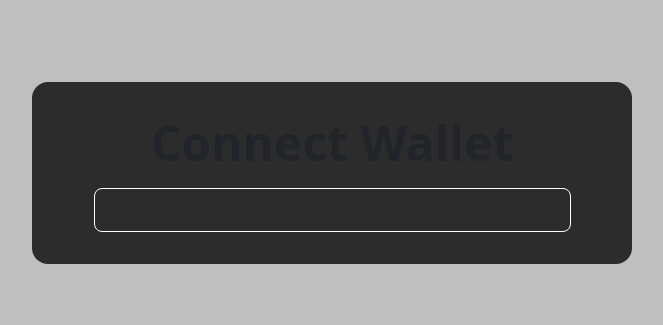
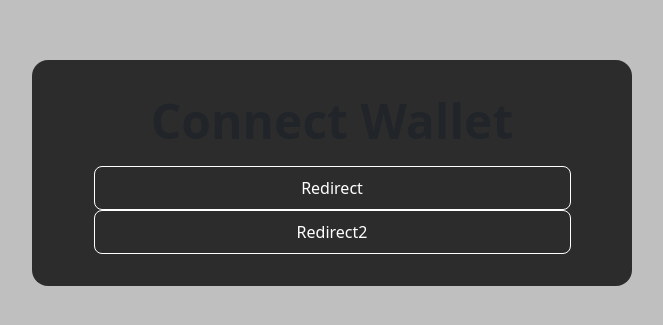
Before and after one commit to realitymodeon/nft-minting-collection-app, a React (Create React App) app: page / in a window 1280 px wide. Shown: the part 227-552 px from the top of the page, without its empty margins (308-971 px from the left). Built offline with nearby package versions, Linux system fonts and the light colour scheme.

Commit message:
Client Testnet v1.0.0
- +Popup Component

```diff
--- a/src/components/navbar/index.tsx
+++ b/src/components/navbar/index.tsx
@@ -1,18 +1,32 @@
 import React from "react";
 import {Link} from "react-router-dom";
+
 //styled
 import {Header} from "./index.styled";
 
 
 import Popup from "../popup/index"
+type PopupButton = {
+    action:() => void;
+}
 
 const Navbar = () => {
+
+    const redirect = {
+        title:"Redirect",
+        action:() => console.log("Popup Click1")
+    }
+
+    const redirect2 = {
+        title:"Redirect2",
+        action:() => console.log("Popup Click2")
+    }
+
     return(
         <Header>
             <div className="container">
                 <div className="row">
                     <div className="nav-left">
-
                     </div>
                     <div className="nav-right">
                         <div className="links">
@@ -35,7 +49,7 @@ const Navbar = () => {
                             </ul>
                         </div>
                         <div className="items">
-                            <Popup show={true} title={"Connect Wallet"}></Popup>
+                            <Popup show={true} title={"Connect Wallet"}  buttons={[redirect, redirect2]}></Popup>
                         </div>
                     </div>
                 </div>
--- a/src/components/popup/index.tsx
+++ b/src/components/popup/index.tsx
@@ -4,10 +4,18 @@ import React from "react";
 import {Area} from "./index.styled"
 
 import Button from "../button";
+import button from "../button";
+
+type PopupButton = {
+    title:string;
+    action:() => void;
+}
 
 type Props = {
     show: boolean;
     title?: string;
+    desc?:string;
+    buttons: PopupButton[];
 }
 
 const Popup: React.FC<Props> = (props) => {
@@ -16,9 +24,17 @@ const Popup: React.FC<Props> = (props) => {
         <Area>
             <div className="content">
                 {props.title && <h3 className="title">{props.title}</h3>}
-                <Button primary onClick={() => console.log("Popup Click")}>
+                {props.desc && <p className="desc">{props.desc}</p>}
+                <>
+                    {props.buttons.map((button, index) => {
+                        return(
+                            <Button primary key={index} onClick={button.action}>
+                                {button.title}
+                            </Button>
+                        )
+                    })}
+                </>
 
-                </Button>
             </div>
         </Area>
     )
```
Also changed, not shown: 1 other file (tests, documents, lock files or other folders).
